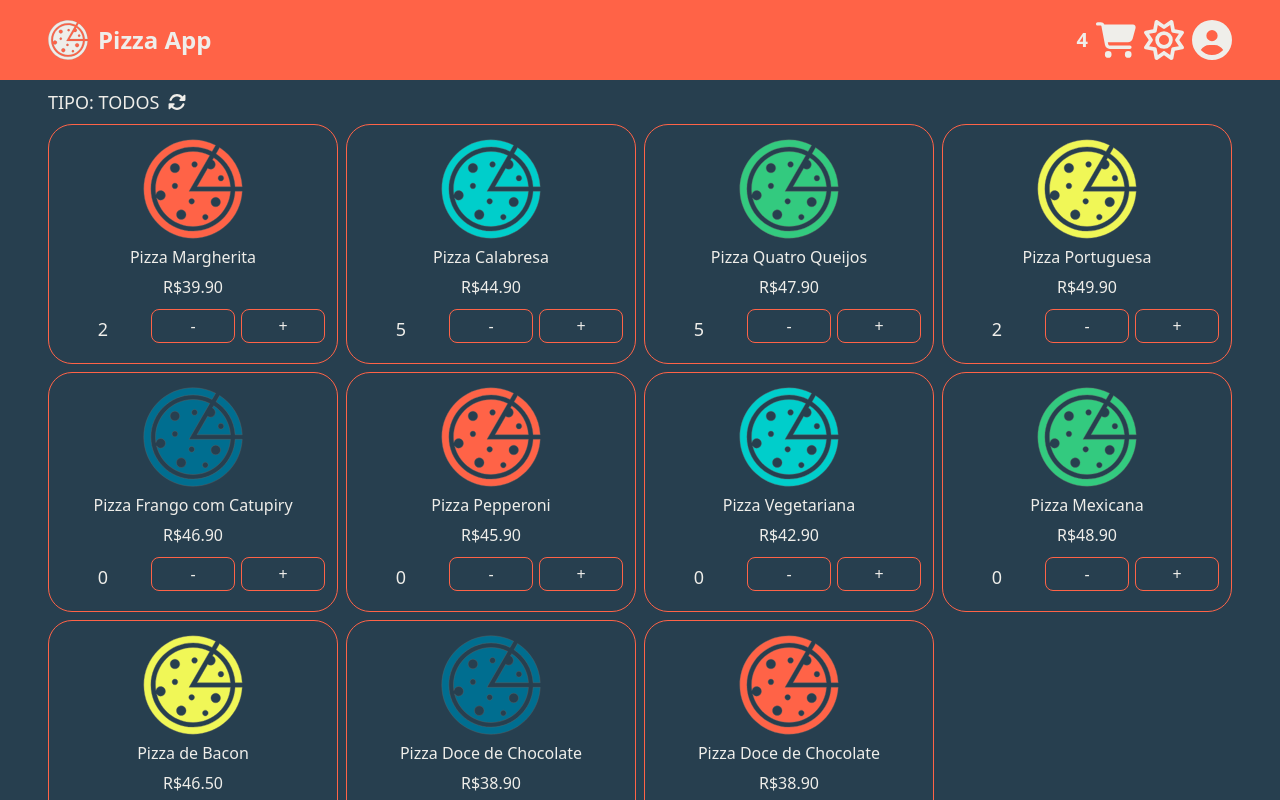
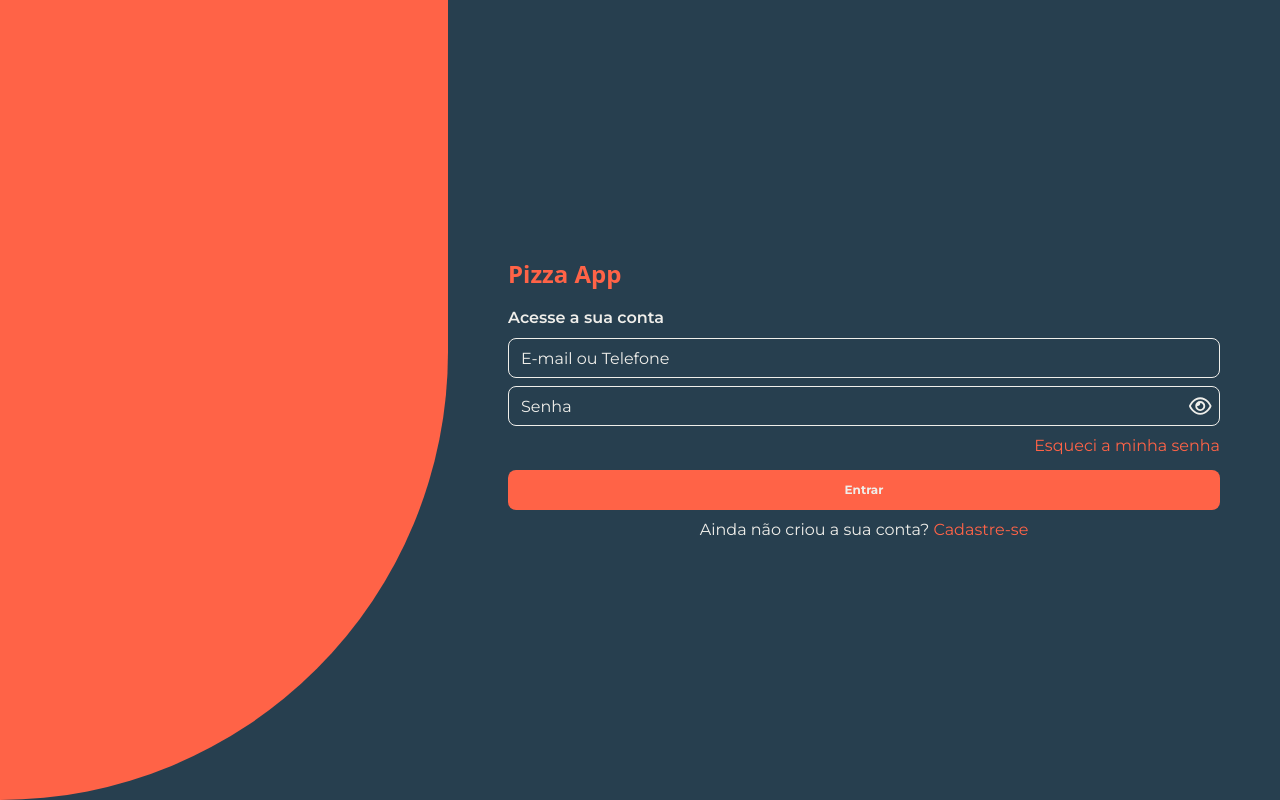
Before and after one commit to alexsandro49/pizza-app, a Vue app: page / in a window 1280 px wide. Built offline with nearby package versions, Linux system fonts and the light colour scheme.

Commit message:
fix: catalog scroll

```diff
--- a/src/components/CatalogComponent.vue
+++ b/src/components/CatalogComponent.vue
@@ -13,26 +13,24 @@ const productStore = useProductStore();
     :class="{ dark: configStore.darkTheme }"
     class="bg-isabelline dark:bg-charcoal w-screen h-screen flex flex-col items-center overflow-hidden"
   >
-    <HeaderComponent class="" />
+    <HeaderComponent />
 
-    <div class="w-full h-auto px-4 md:px-8 xl:px-12 overflow-hidden">
     <p
       @click="productStore.changeCurrentType()"
-        class="self-start py-2 text-lg cursor-pointer dark:text-isabelline text-charcoal"
+      class="self-start py-2 px-4 md:px-8 xl:px-12 text-lg cursor-pointer dark:text-isabelline text-charcoal"
     >
       TIPO: {{ productStore.currentType.toUpperCase() }}
       <font-awesome-icon icon="fa-solid fa-rotate" class="ml-1" />
     </p>
 
     <div
-        class="w-full grid grid-cols-2 gap-2 overflow-y-scroll sm:grid-cols-3 lg:grid-cols-4 hide-scrollbar"
+      class="w-full h-auto px-4 md:px-8 xl:px-12 pb-10 grid grid-cols-2 gap-2 sm:grid-cols-3 lg:grid-cols-4 overflow-y-scroll hide-scrollbar"
     >
       <div
         v-for="(product, index) in productStore.filteredProducts()"
         :key="product.id"
       >
         <CatalogCard :product :index />
-        </div>
       </div>
     </div>
   </main>
--- a/src/stores/users.ts
+++ b/src/stores/users.ts
@@ -12,7 +12,7 @@ export const useUsersStore = defineStore("users", () => {
         "a665a45920422f9d417e4867efdc4fb8a04a1f3fff1fa07e998e86f7f7a27ae3",
     },
   ]);
-  const loggedUserId = ref("1");
+  const loggedUserId = ref("");
 
   function addUser(user: IUser) {
     users.value.push(user);
```
Lines whose indentation alone changed are shown as unchanged.
